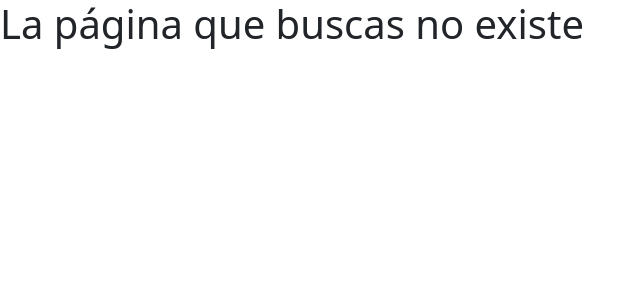
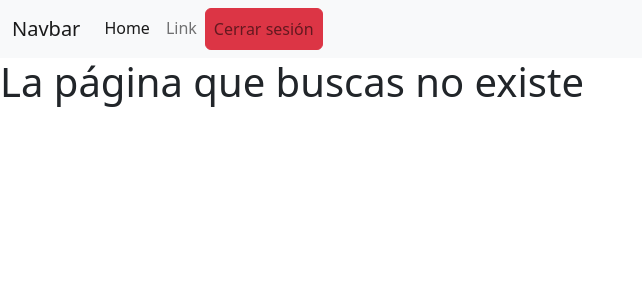
Before and after one commit to theheroman666/POS, a PHP site: page /POS/Inventario/index in a window 1280 px wide. Shown: the top 300 px of the page, without its empty margins (0-642 px from the left). Run offline with PHP 8.4, Linux system fonts and the light colour scheme; the visitor is signed in with stand-in values (Sample User, id 1); some libraries are stand-ins or nearby versions.

Commit message:
boton en header cerrar sesion y validar sesion

```diff
--- a/views/layout/header.php
+++ b/views/layout/header.php
@@ -10,3 +10,28 @@
 </head>
 
 <body>
+    <nav class="navbar navbar-expand-lg bg-light">
+        <div class="container-fluid">
+            <a class="navbar-brand" href="#">Navbar</a>
+            <button class="navbar-toggler" type="button" data-bs-toggle="collapse" data-bs-target="#navbarSupportedContent" aria-controls="navbarSupportedContent" aria-expanded="false" aria-label="Toggle navigation">
+                <span class="navbar-toggler-icon"></span>
+            </button>
+            <div class="collapse navbar-collapse" id="navbarSupportedContent">
+                <ul class="navbar-nav me-auto mb-2 mb-lg-0">
+                    <li class="nav-item">
+                        <a class="nav-link active" aria-current="page" href="#">Home</a>
+                    </li>
+                    <li class="nav-item">
+                        <a class="nav-link" href="#">Link</a>
+                    </li>
+                    <?php if (isset($_SESSION['identity'])) { ?>
+                        <li class="nav-item">
+                            <a class="nav-link btn btn-danger" href="<?= base_url ?>usuario/logout">Cerrar sesión</a>
+
+                        </li>
+                    <?php } ?>
+
+                </ul>
+            </div>
+        </div>
+    </nav>
```
Also changed, not shown: views/Usuarios/login.php (+14 -6 lines), views/Usuarios/registrar.php (+22 -8 lines).
